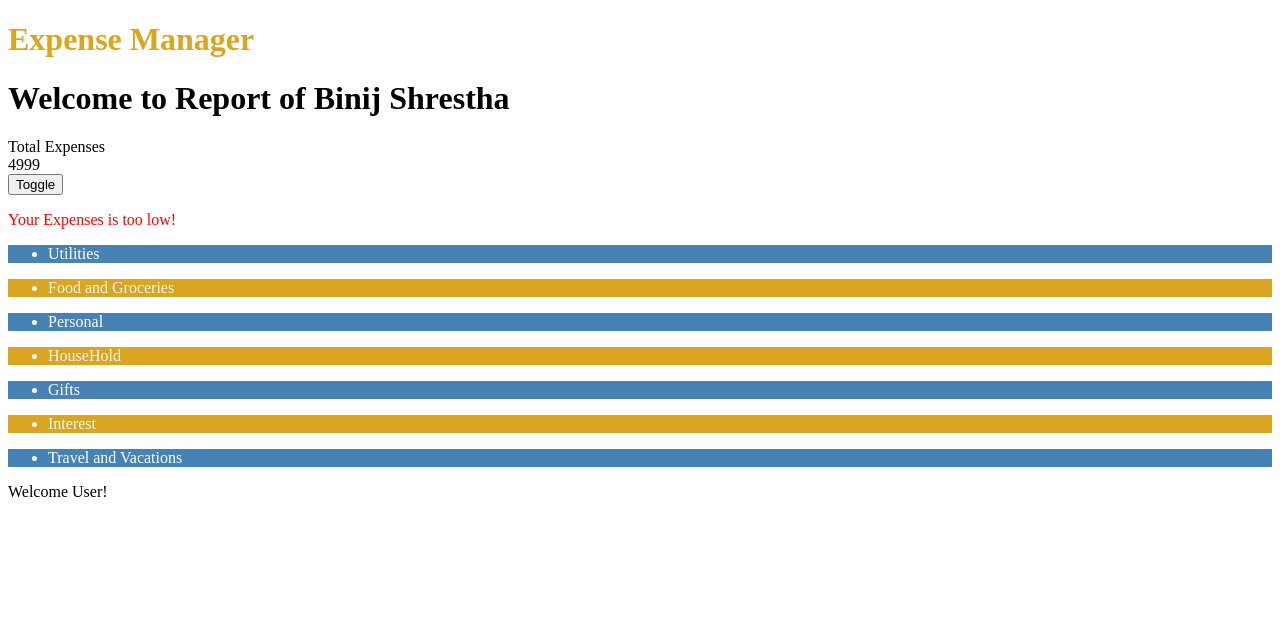
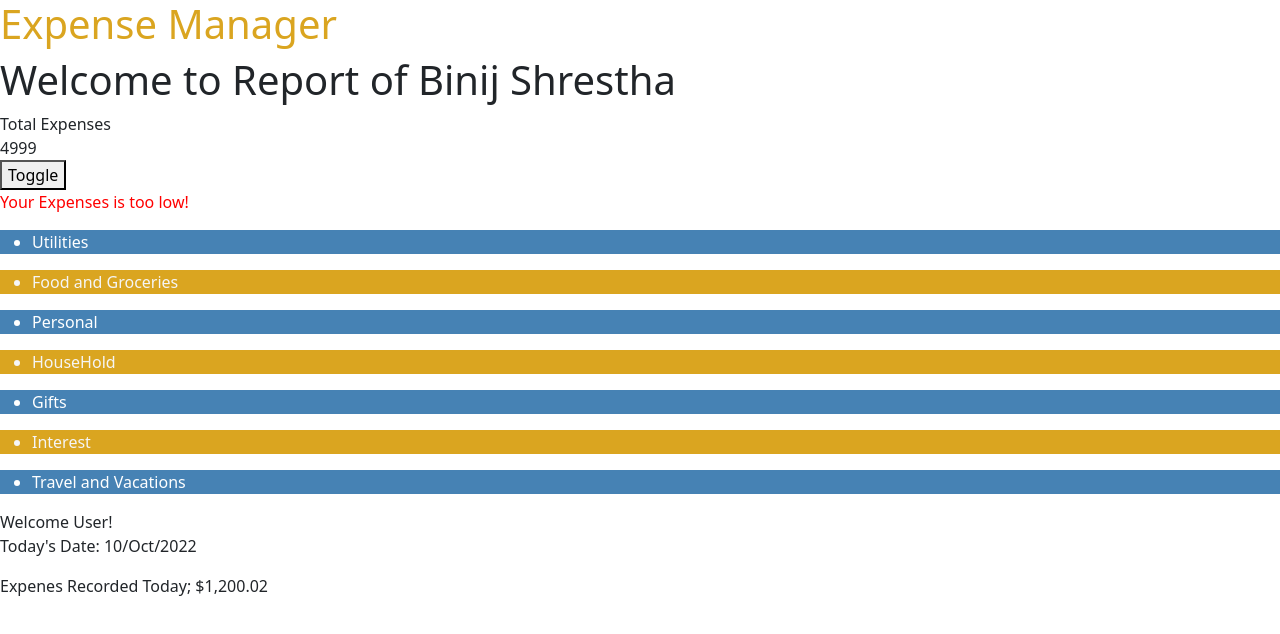
Before and after one commit to thebinij/ExpensesManager, an Angular app: page / in a window 1280 px wide. Shown: the top 634 px of the page. Built offline with nearby package versions, Linux system fonts and the light colour scheme.

Commit message:
added bootstrap css

```diff
--- a/angular.json
+++ b/angular.json
@@ -28,7 +28,8 @@
               "src/assets"
             ],
             "styles": [
-              "src/styles.scss"
+              "src/styles.scss",
+              "node_modules/bootstrap/dist/css/bootstrap.min.css"
             ],
             "scripts": []
           },
--- a/package.json
+++ b/package.json
@@ -18,6 +18,7 @@
     "@angular/platform-browser": "^14.2.0",
     "@angular/platform-browser-dynamic": "^14.2.0",
     "@angular/router": "^14.2.0",
+    "bootstrap": "^5.2.2",
     "rxjs": "~7.5.0",
     "tslib": "^2.3.0",
     "zone.js": "~0.11.4"
--- a/src/app/reports/reports.component.html
+++ b/src/app/reports/reports.component.html
@@ -23,10 +23,14 @@ Total Expenses
     <li>{{expense}}</li>
 </ul>
 
-
 <!--NG SWITCH-->
 <div [ngSwitch]="role">
     <div *ngSwitchCase="'User'">Welcome User!</div>
     <div *ngSwitchCase="'Admin'">Welcome Admin!</div>
     <div *ngSwitchDefault>Welcome Guest!</div>
 </div>
+
+<!--DatePipe -->
+<p>Today's Date: {{today | date:'dd/MMM/yyyy'}}</p>
+<!--CurrentPipe-->
+<p>Expenes Recorded Today; {{expenseamount | currency: 'USD'}}</p>
--- a/src/app/reports/reports.component.ts
+++ b/src/app/reports/reports.component.ts
@@ -11,6 +11,8 @@ export class ReportsComponent implements OnInit {
   listOfExpenses = ['Utilities', 'Food and Groceries', 'Personal', 'HouseHold', 'Gifts', 'Interest', 'Travel and Vacations']
   role = 'User'
   totalExpenses = 4999
+  today = new Date()
+  expenseamount = 1200.022
 
   hideExpenses = false;
 
```
Also changed, not shown: 1 other file (tests, documents, lock files or other folders).
